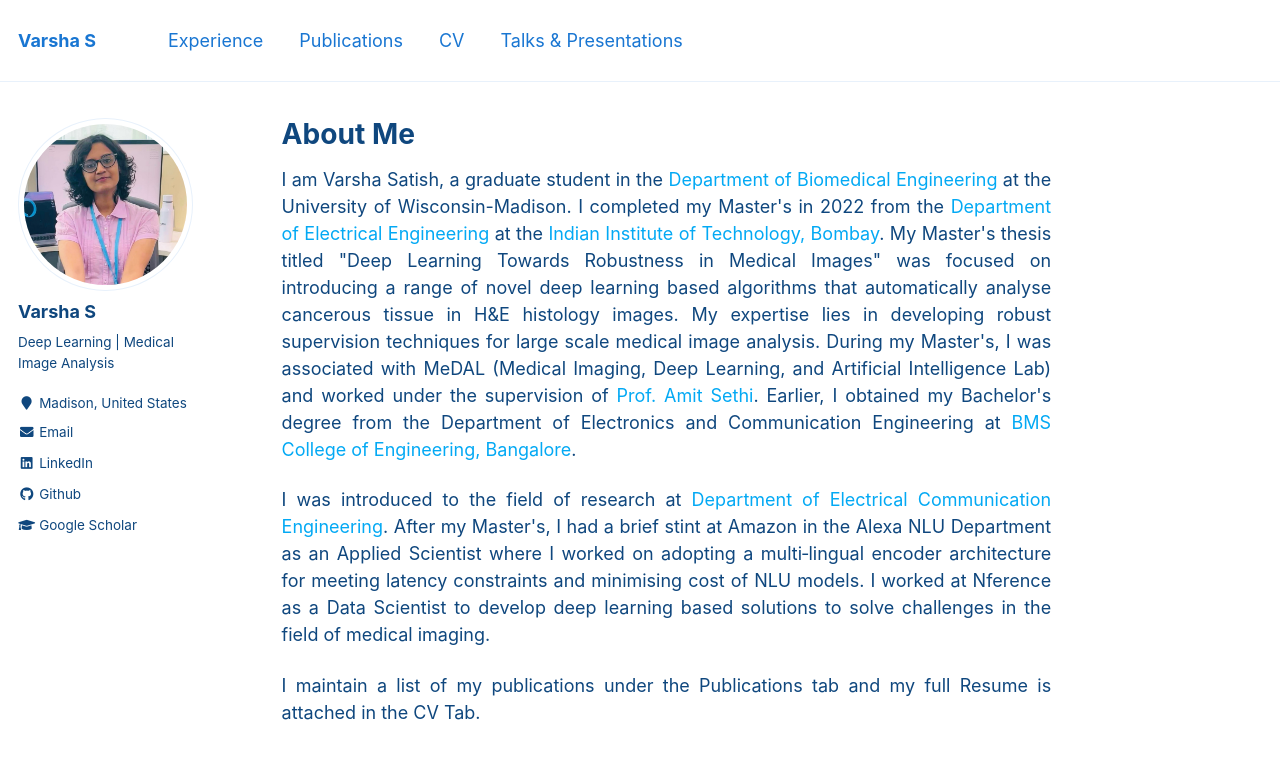
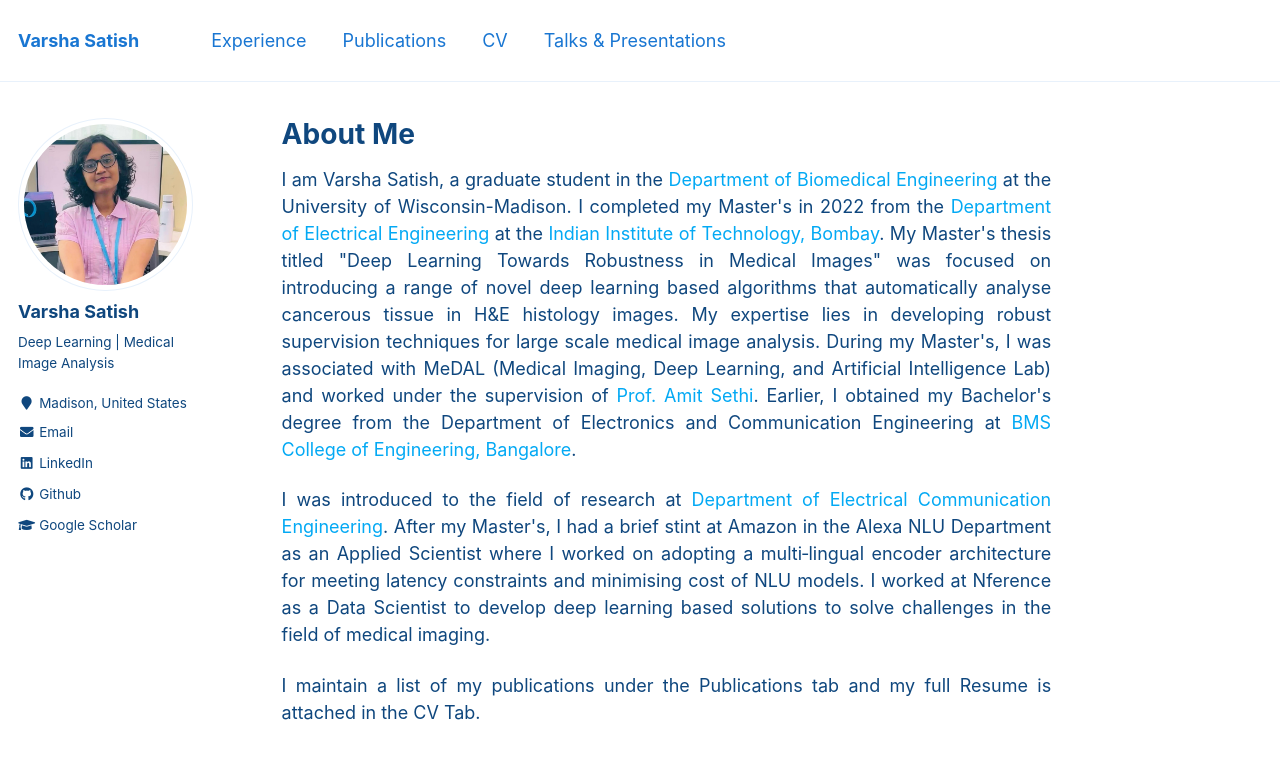
Before and after one commit to VarshaSatish/VarshaSatish.github.io, a Jekyll site: the page built from _pages/about.md, in a window 1280 px wide and 900 px high. Shown: the top 759 px of the window. Built offline with Jekyll 4.4.1, drawn with Linux system fonts in a browser that asks for light colours; some of the changed text lies outside the part shown.

Commit message:
Update _config.yml

```diff
--- a/_config.yml
+++ b/_config.yml
@@ -7,9 +7,9 @@
 minimal_mistakes_skin    : "air" # "air", "aqua", "contrast", "default", "dirt", "neon", "mint", "plum", "sunrise"
 # Site Settings
 locale                   : "en-US"
-title                    : "Varsha S"
+title                    : "Varsha Satish"
 title_separator          : "-"
-name                     : &name "Varsha S"
+name                     : &name "Varsha Satish"
 description              : &description "personal description"
 url                      : "https://varshasatish.github.io" # the base hostname & protocol for your site e.g.
 baseurl                  : "" # the subpath of your site, e.g. "/blog"
@@ -80,7 +80,7 @@ analytics:
 
 # Site Author
 author:
-  name             : "Varsha S"
+  name             : "Varsha Satish"
   avatar           : "bio_photo.jpg"
   bio              : "Deep Learning | Medical Image Analysis"
   location         : "Madison, United States"
```
